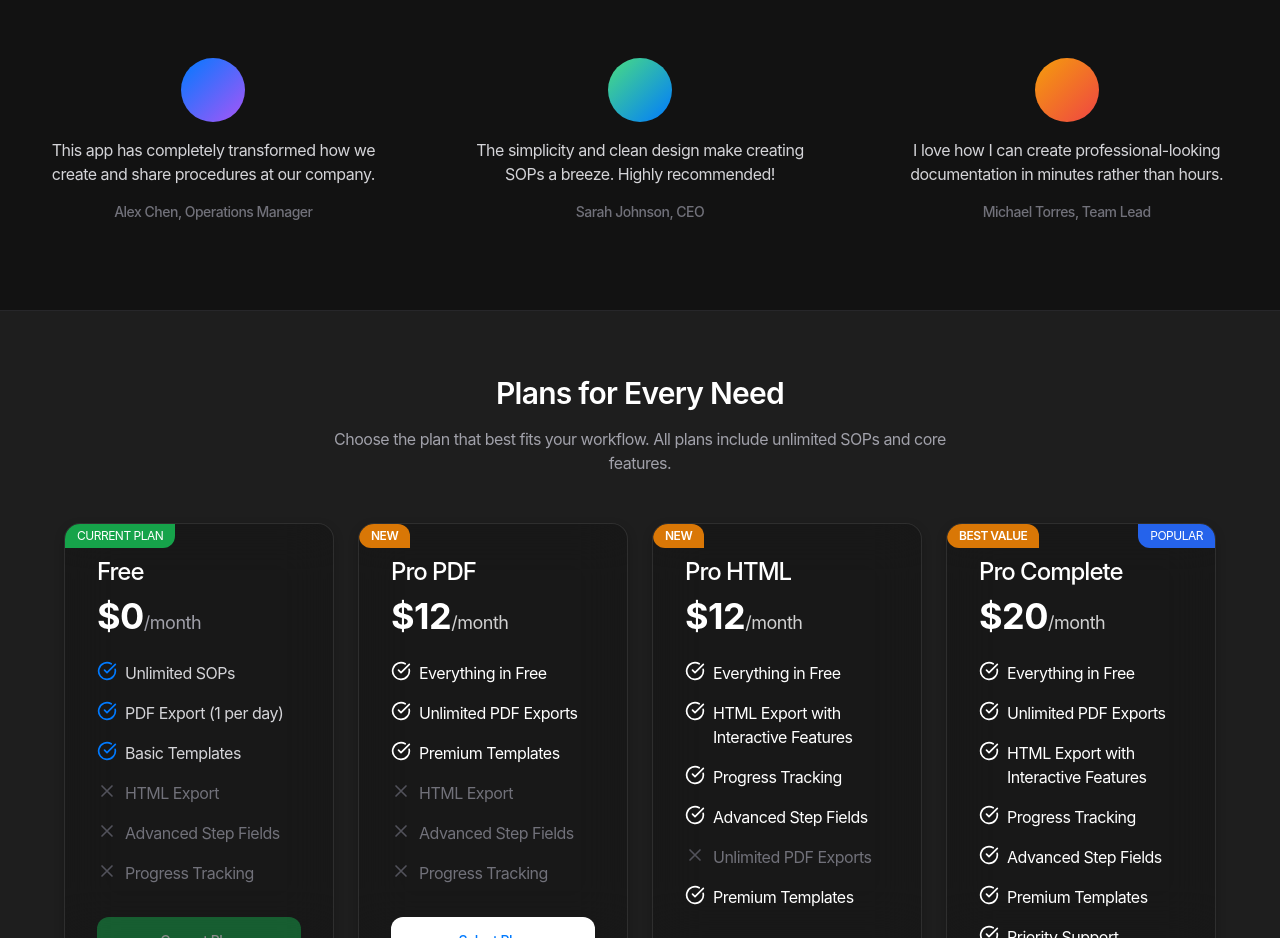
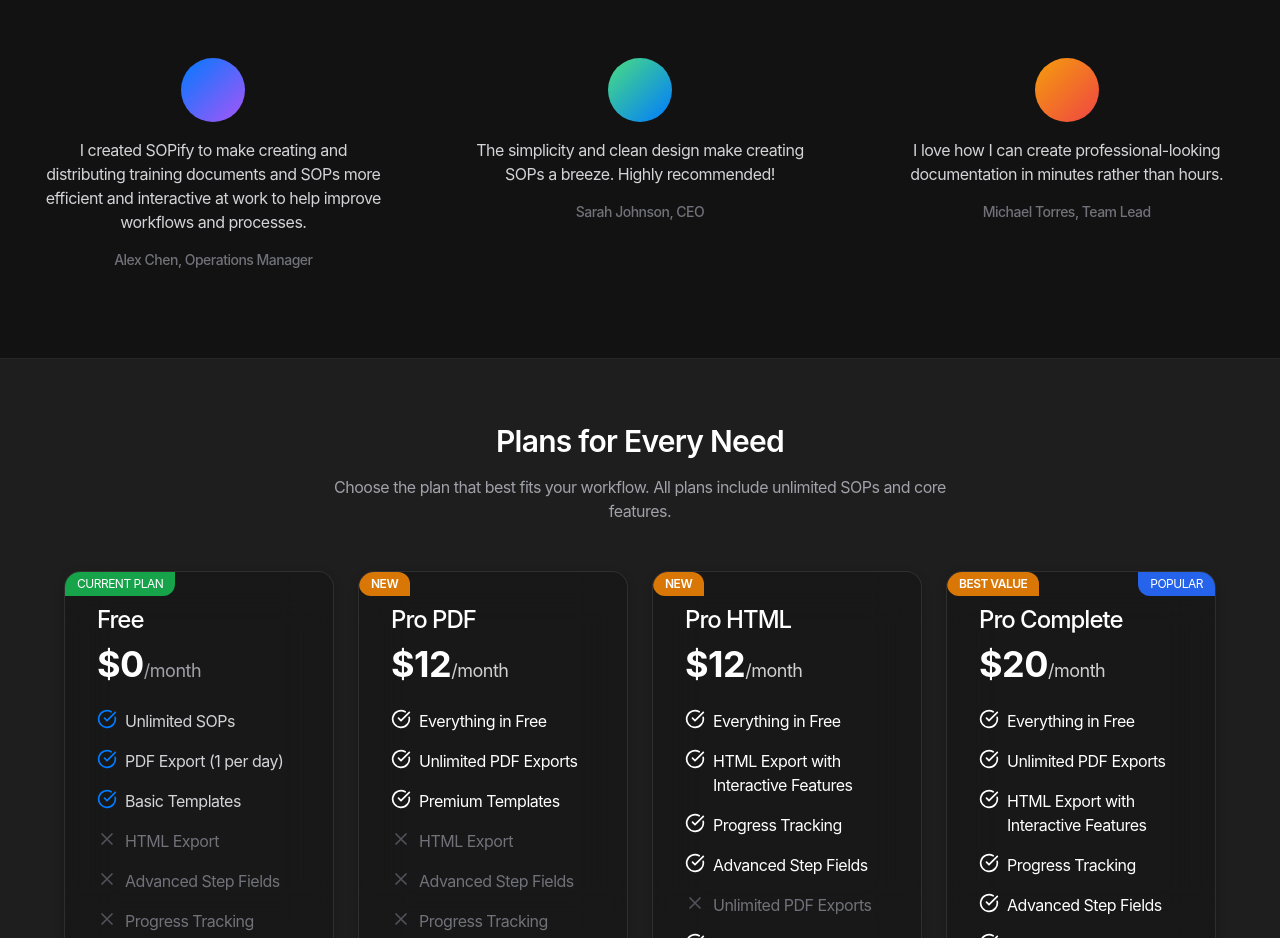
Before and after one commit to tribbitts/lovable-sop-scribe, a React (Vite) app: page / in a window 1280 px wide. Shown: the part 1040-1978 px from the top of the page. Built offline with nearby package versions, Linux system fonts and the light colour scheme; no server answers; the database is empty.

Commit message:
Add initial project description
Add a brief description of the project to the home page.

```diff
--- a/src/components/home/Testimonials.tsx
+++ b/src/components/home/Testimonials.tsx
@@ -26,7 +26,7 @@ const Testimonials = () => {
       <div className="grid grid-cols-1 md:grid-cols-3 gap-8">
         <TestimonialCard
           gradientClasses="bg-gradient-to-br from-[#007AFF] to-purple-500"
-          content="This app has completely transformed how we create and share procedures at our company."
+          content="I created SOPify to make creating and distributing training documents and SOPs more efficient and interactive at work to help improve workflows and processes."
           author="Alex Chen"
           role="Operations Manager"
         />
```
